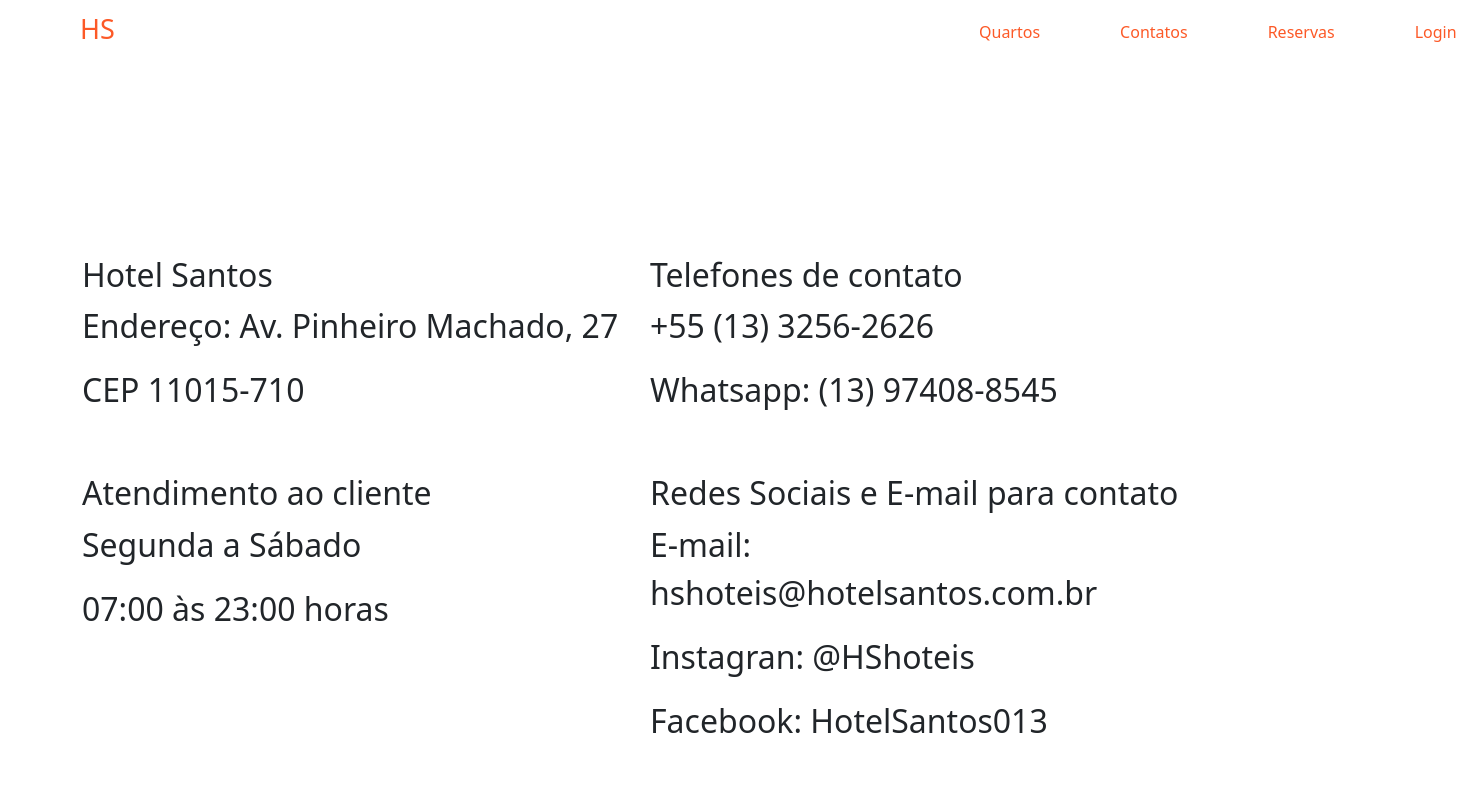
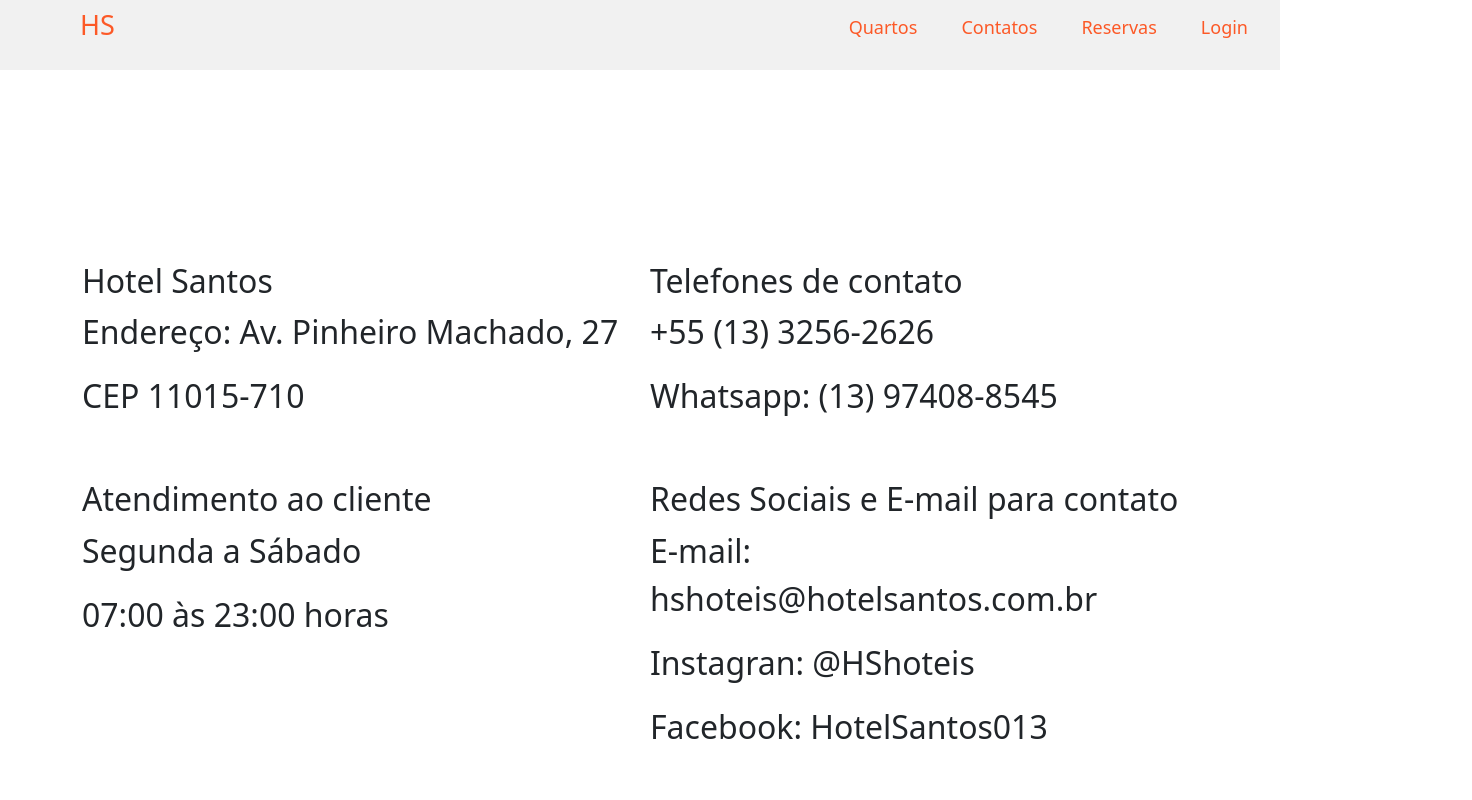
Before and after one commit to trvicius/HotelSantos, a React (Create React App) app: page /Contato in a window 1280 px wide. Shown: the top 800 px of the page, 1472 px wide, since content can reach past the window. Built offline with nearby package versions, Linux system fonts and the light colour scheme; no server answers.

Commit message:
Header Commit

```diff
--- a/src/Header.css
+++ b/src/Header.css
@@ -1,13 +1,9 @@
 .header {
   display: flex;
   justify-content: space-between;
-  align-items: center;
-  position: sticky;
-  top: 0;
-  z-index: 100;
-  width: 100%;
-  background-color: hsla(0, 0%, 100%, 0.992);
-  padding-bottom: 5px;
+  overflow: hidden;
+  background-color: #f1f1f1;
+  padding-bottom: 20px;
 }
 
 .header__logo > a{
@@ -17,23 +13,25 @@
   height: 100px;
   margin-left: 5rem;
   font-size: 27px;
+  margin-top: 5px;
+  line-height: 50px;
 }
 
 .header__right {
-  display: flex;
-  align-items: center;
-  justify-content: space-between;
-  width: 20vw;
-  margin-right: 60px;
-  color: hsl(14, 97%, 57%);
-  margin-top: 5px;
+  float: right;
 }
 
 .header__right > a{
   color: hsl(14, 97%, 57%);
-  margin-right: 50px;
+  float: left;
+  text-align: center;
+  padding: 12px;
   text-decoration: none;
-  padding: 15px;
+  font-size: 18px;
+  line-height: 20px;
+  border-radius: 4px;
+  margin-top: 5px;
+  margin-right: 20px;
   transition: background .3s;
 }
 
```
